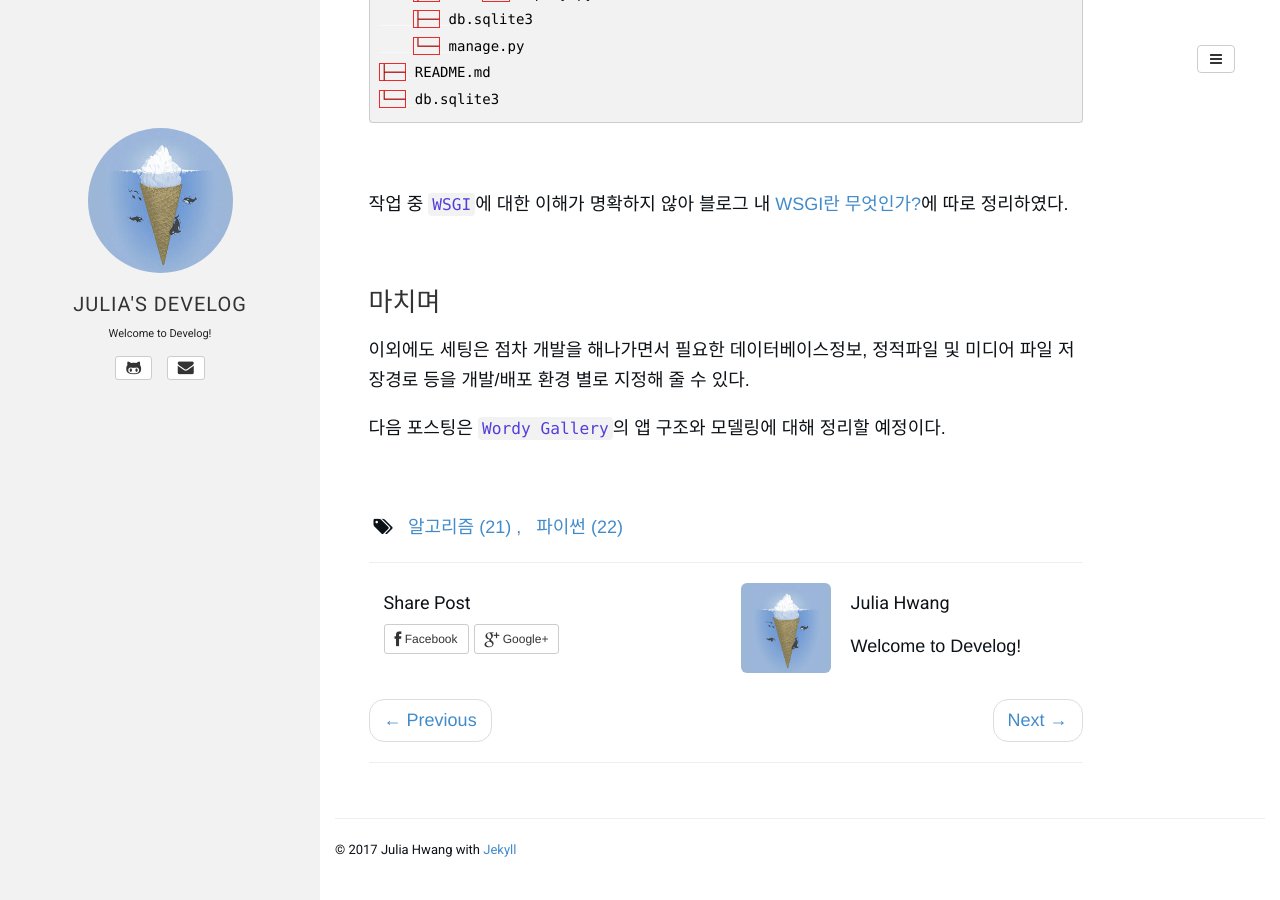
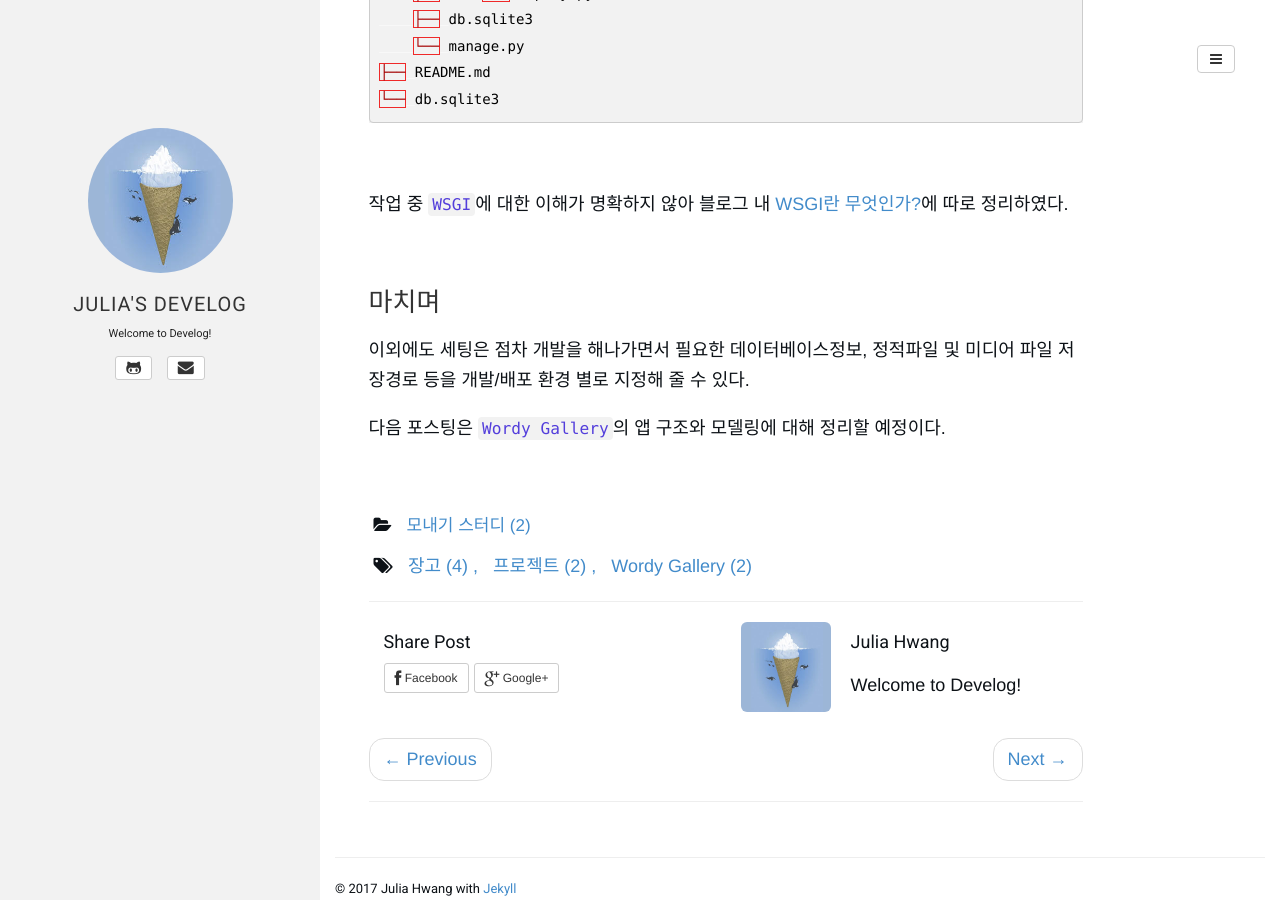
Before and after one commit to juliahwang/juliahwang.github.io, a Jekyll site: the page built from _posts/2017-09-13-1.2-장고배포환경구축하기.md, in a window 1280 px wide and 900 px high, scrolled down 5599 px. Built offline with Jekyll 4.4.1, drawn with Linux system fonts in a browser that asks for light colours; some web fonts are replaced; comment, search, counter and statistics services are not loaded.

Commit message:
modify post: add tag

```diff
--- a/_posts/2017-09-13-1.2-장고배포환경구축하기.md
+++ b/_posts/2017-09-13-1.2-장고배포환경구축하기.md
@@ -1,8 +1,8 @@
 ---
 layout: post
 title: 모내기 스터디 - 1.2 장고 배포환경 구축하기
-categories: []
-tags: [알고리즘, 파이썬]
+categories: [모내기 스터디]
+tags: [장고, 프로젝트, Wordy Gallery]
 description:
 ---
 
@@ -194,7 +194,7 @@ $ tree .
     └── deploy.txt
 # 프로젝트 루트폴더 (프로젝트를 구성하는 앱과 기본 설정 묶음.)
 ├── django_app
-    # 프로젝트 기본 설정폴더 (startproject 시 기본으로 생성해줌)
+  # 프로젝트 기본 설정폴더 (startproject 시 기본으로 생성해줌)
     ├── config
     │   ├── __init__.py
     # 기존 settings.py를 환경 별로 다르게 적용되도록 분리.
```
Also changed, not shown: _posts/2017-09-08-1-개인 프로젝트 기획.md (+1 -1 lines).
